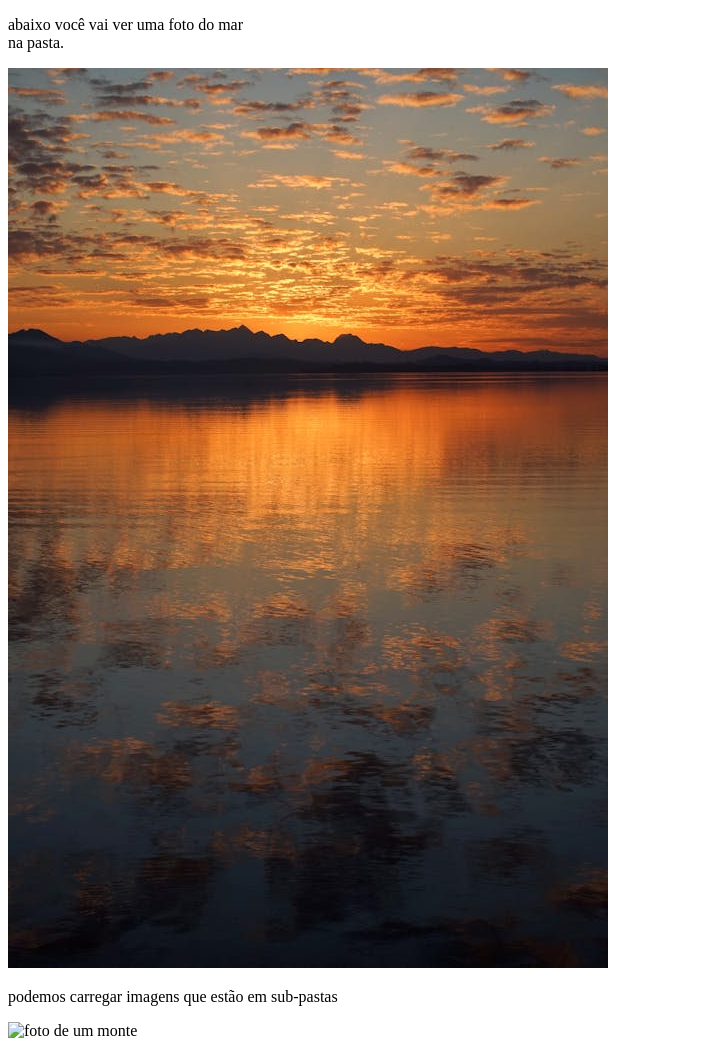
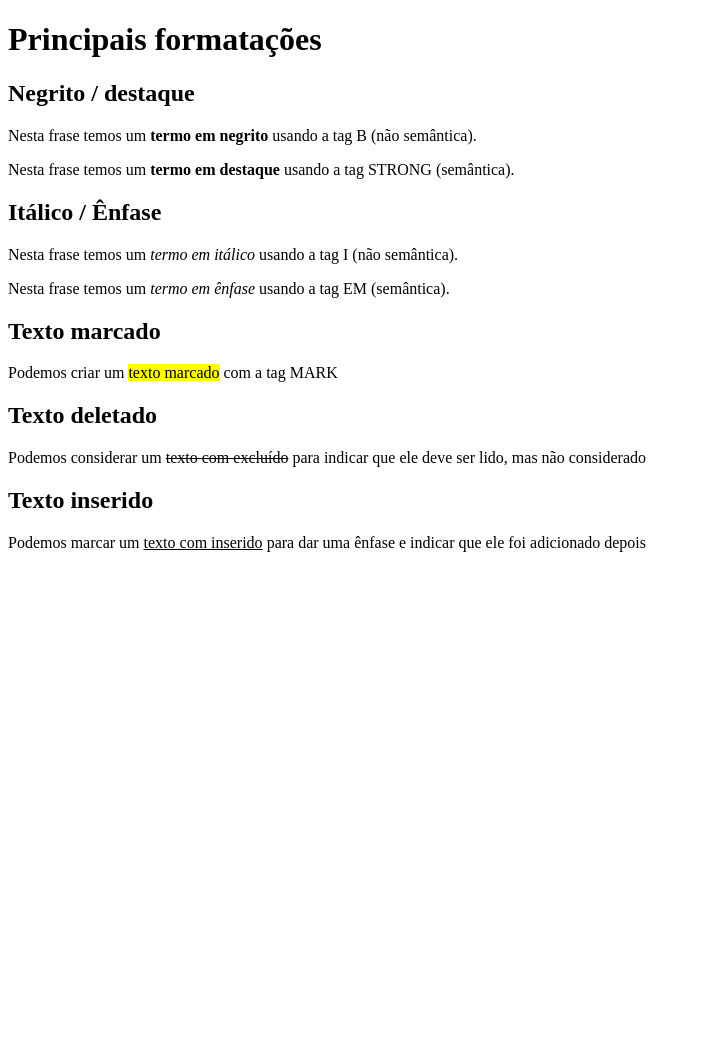
Before and after one commit to LuizSauer13/LuizSauer13, a plain HTML site: page index.html in a window 1280 px wide. Shown: the whole page, without its empty margins (0-701 px from the left). After the commit the page ends 800 px from the top, so only its background shows below. Drawn offline with Linux system fonts and the light colour scheme.

Commit message:
Add files via upload

```diff
--- a/index.html
+++ b/index.html
@@ -4,14 +4,21 @@
     <meta charset="UTF-8">
     <meta http-equiv="X-UA-Compatible" content="IE=edge">
     <meta name="viewport" content="width=device-width, initial-scale=1.0">
-    <title>Document</title>
+    <title>Outras formatações</title>
 </head>
 <body>
-    <p>abaixo você vai ver uma foto do mar <br>
-        na pasta.</p>
-        <!--lembrar, img enter-->
-        <img src="mar.jpeg" alt="uma foto do mar">
-        <p>podemos carregar imagens que estão em sub-pastas</p>
-        <img src="imagens/montanha.jpeg" alt="foto de um monte">
+    <h1>Principais formatações</h1>
+        <h2>Negrito / destaque</h2>
+        <p>Nesta frase temos um <b>termo em negrito</b> usando a tag B (não semântica).</p>
+        <p>Nesta frase temos um <strong>termo em destaque</strong> usando a tag STRONG (semântica).</p>
+        <h2>Itálico / Ênfase</h2>
+        <p>Nesta frase temos um <i>termo em itálico</i> usando a tag I (não semântica).</p>
+        <p>Nesta frase temos um <em>termo em ênfase</em> usando a tag EM (semântica).</p>
+        <h2>Texto marcado</h2>
+        <p>Podemos criar um <mark>texto marcado</mark> com a tag MARK</p>
+        <h2>Texto deletado</h2>
+        <p>Podemos considerar um <del>texto com excluído</del> para indicar que ele deve ser lido, mas não considerado</p>
+        <h2>Texto inserido</h2>
+        <p>Podemos marcar um <ins>texto com inserido</ins> para dar uma ênfase e indicar que ele foi adicionado depois</p>
 </body>
 </html>
```
